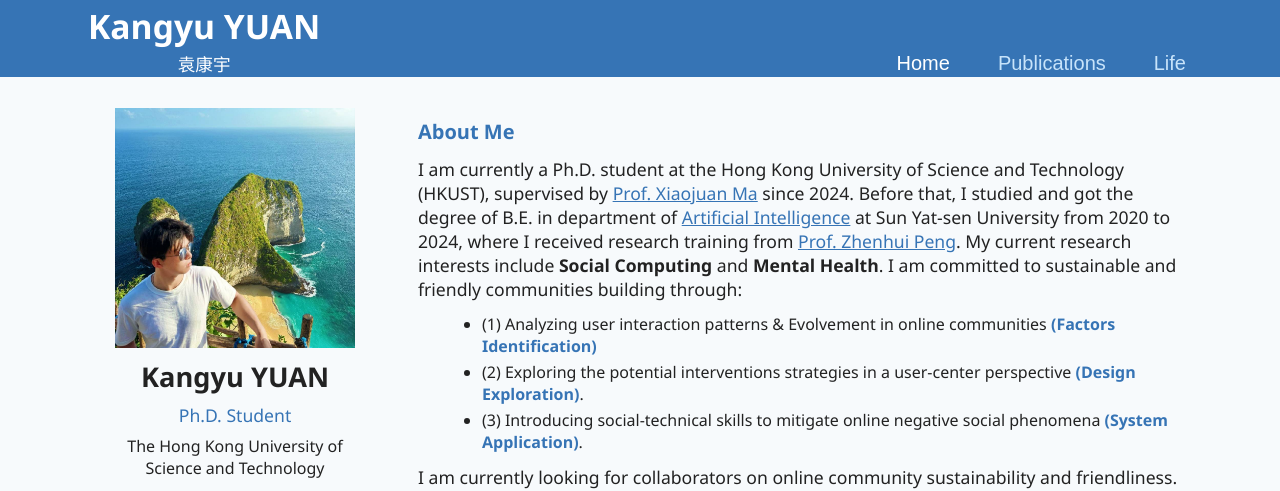
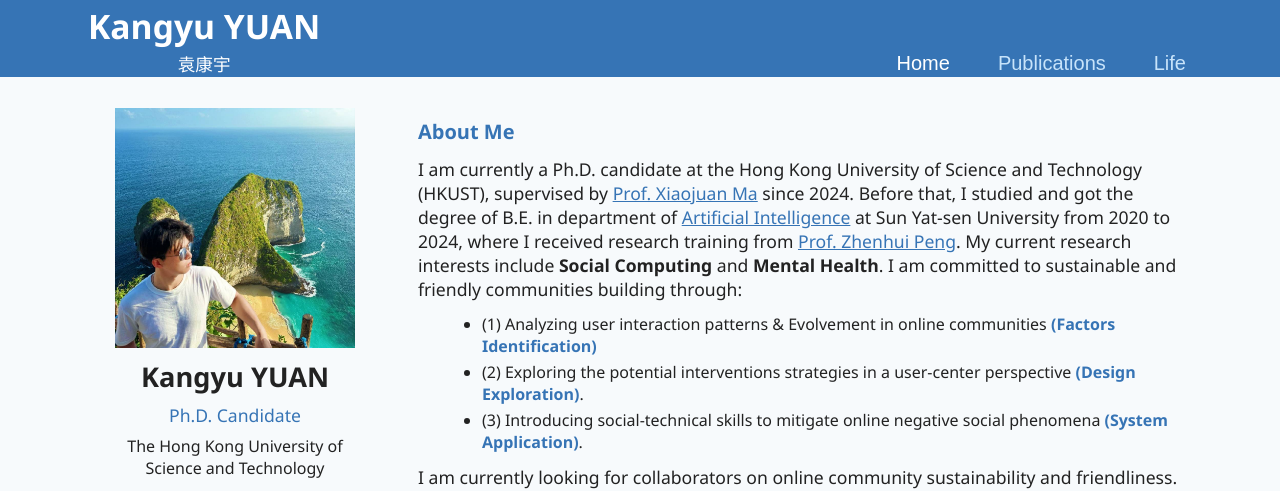
Before and after one commit to Yuanky123/Yuanky123.github.io, a React (Vite) app: page / in a window 1280 px wide. Shown: the top 491 px of the page. Built offline with nearby package versions, Linux system fonts and the light colour scheme; no server answers; the database is empty.

Commit message:
revise identity

```diff
--- a/src/config.js
+++ b/src/config.js
@@ -3,9 +3,9 @@
 const config = {
   name: 'Kangyu YUAN',
   name_cn: '袁康宇',
-  title: 'Ph.D. Student',
+  title: 'Ph.D. Candidate',
   avatar: '/materials/avatar.jpg',
-  bio: `I am currently a Ph.D. student at the Hong Kong University of Science and Technology (HKUST), supervised by [Prof. Xiaojuan Ma](https://cse.hkust.edu.hk/~mxj/) since 2024.
+  bio: `I am currently a Ph.D. candidate at the Hong Kong University of Science and Technology (HKUST), supervised by [Prof. Xiaojuan Ma](https://cse.hkust.edu.hk/~mxj/) since 2024.
   Before that, I studied and got the degree of B.E. in department of [Artificial Intelligence](https://sai.sysu.edu.cn/) at Sun Yat-sen University from 2020 to 2024, where I received research training from [Prof. Zhenhui Peng](https://zhenhuipeng.com/).
   My current research interests include **Social Computing** and **Mental Health**. I am committed to sustainable and friendly communities building through:`,
   bioList: [
```
